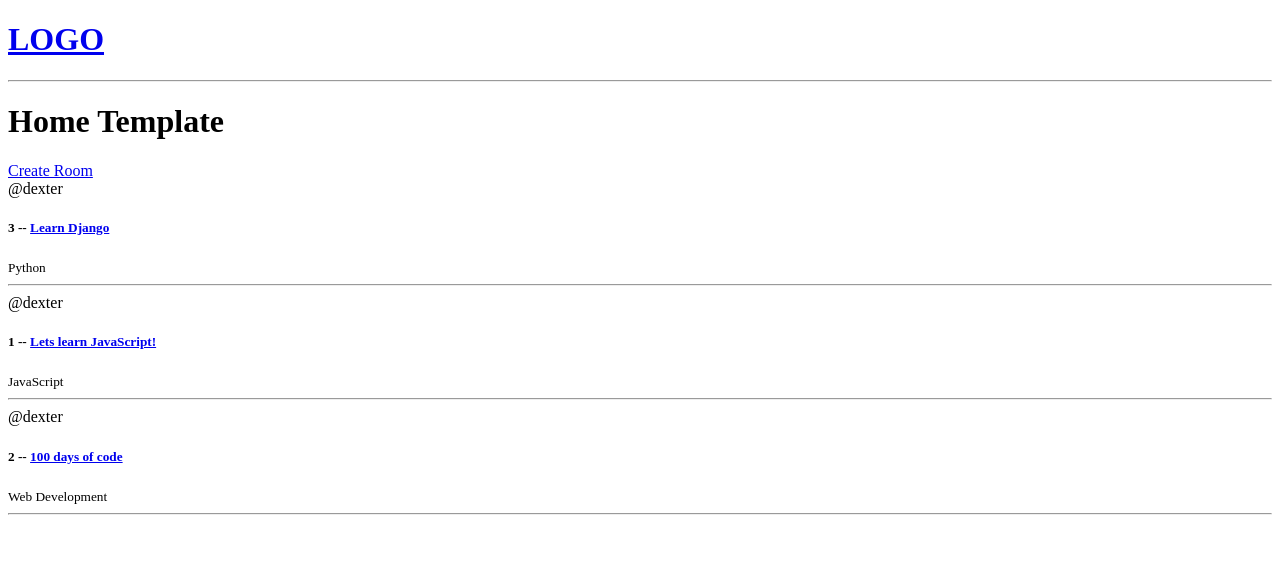
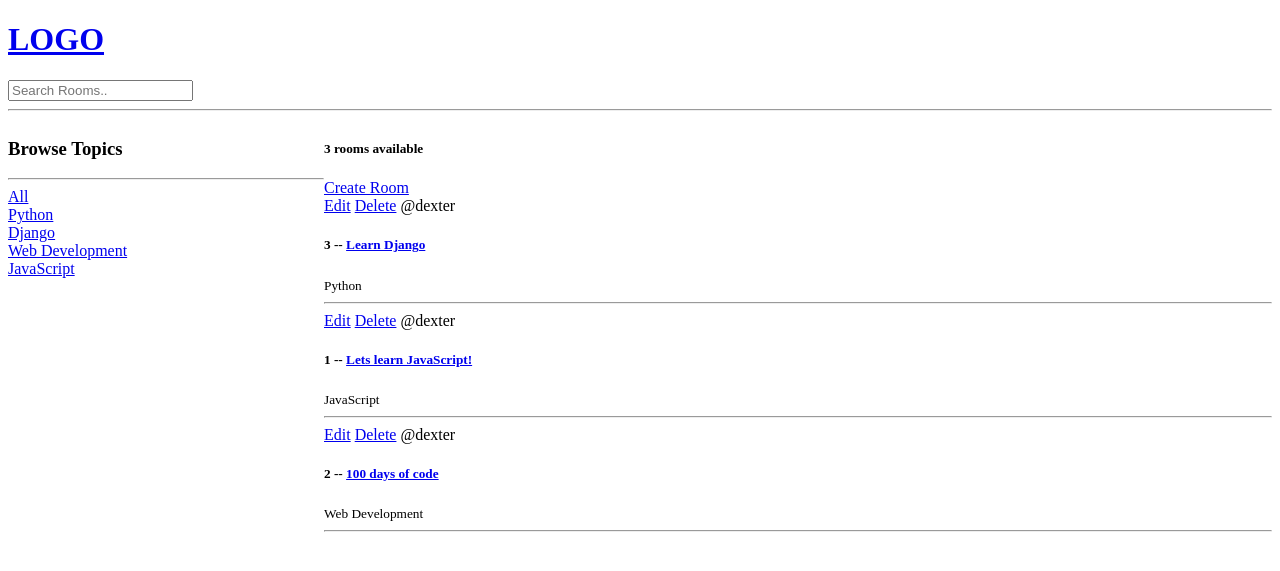
Before and after one commit to atdheoodexter/StudyBud, a Django app: page / in a window 1280 px wide. Shown: the top 571 px of the page. Run offline with Django 5.2, Linux system fonts and the light colour scheme; data comes from the database, SQL or seed files in the repository; both versions use the stored data as it was after the commit.

Commit message:
Add Topics and new templates

```diff
--- a/base/templates/base/home.html
+++ b/base/templates/base/home.html
@@ -2,15 +2,41 @@
 
 {% block content %}
 
-<h1>Home Template</h1>
+<style>
+    .home-container{
+        display: grid;
+        grid-template-columns: 1fr 3fr;
+    }
+</style>
 
-<div>
 
-    <a href="{% url 'create-room' %}">Create Room</a>
+<div class="home-container">
 
     <div>
-        {% for room in rooms %}
+        <h3>Browse Topics</h3>
+        <hr>
+
+        <div>
+            <a href="{% url 'home' %}">All</a>
+        </div>
+
+        {% for topic in topics %}
             <div>
+                <a href="{% url 'home' %}?q={{topic.name}}">{{topic.name}}</a>
+            </div>
+        {% endfor %}
+    </div>
+
+    <div>
+        <h5>{{room_count}} rooms available</h5>
+
+        <a href="{% url 'create-room' %}">Create Room</a>
+
+        <div>
+            {% for room in rooms %}
+            <div>
+                <a href="{% url 'update-room' room.id %}">Edit</a>
+                <a href="{% url 'delete-room' room.id %}">Delete</a>
                 <span>@{{room.host.username}}</span>
                 <h5>{{room.id}} -- <a href="{% url 'room' room.id %}">{{room.name}}</a></h5>
                 <small>{{room.topic.name}}</small>
@@ -18,8 +44,11 @@
             </div>
 
 
-        {% endfor %}
+            {% endfor %}
+        </div>
+
     </div>
+
 </div>
 
 {% endblock content %}
--- a/base/urls.py
+++ b/base/urls.py
@@ -6,4 +6,6 @@ urlpatterns = [
     path('room/<str:pk>', views.room, name="room"),
 
     path('create-room/', views.createRoom, name="create-room"),
+    path('update-room/<str:pk>/', views.updateRoom, name="update-room"),
+    path('delete-room/<str:pk>/', views.deleteRoom, name="delete-room"),
 ]
--- a/base/views.py
+++ b/base/views.py
@@ -1,5 +1,6 @@
 from django.shortcuts import render, redirect
-from .models import Room
+from django.db.models import Q
+from .models import Room, Topic
 from .forms import RoomForm
 
 # Create your views here.
@@ -11,8 +12,17 @@ from .forms import RoomForm
 #]
 
 def home(request):
-    rooms = Room.objects.all()
-    context = {'rooms': rooms}
+    q = request.GET.get('q') if request.GET.get('q') != None else ''
+    rooms = Room.objects.filter(
+        Q(topic__name__icontains=q) |
+        Q(name__icontains=q) |
+        Q(description__icontains=q)
+    )
+
+    topics = Topic.objects.all()
+    room_count = rooms.count()
+
+    context = {'rooms': rooms, 'topics': topics, 'room_count': room_count}
     return render(request, 'base/home.html', context)
 
 
@@ -32,3 +42,23 @@ def createRoom(request):
 
     context = {'form': form}
     return render(request, 'base/room_form.html', context)
+
+def updateRoom(request, pk):
+    room = Room.objects.get(id=pk)
+    form = RoomForm(instance=room)
+
+    if request.method == 'POST':
+        form = RoomForm(request.POST, instance=room)
+        if form.is_valid():
+            form.save()
+            return redirect('home')
+
+    context = {'form': form}
+    return render(request, 'base/room_form.html', context)
+
+def deleteRoom(request, pk):
+    room = Room.objects.get(id=pk)
+    if request.method == 'POST':
+        room.delete()
+        return redirect('home')
+    return render(request, 'base/delete.html', {'obj': room})
--- a/templates/navbar.html
+++ b/templates/navbar.html
@@ -2,4 +2,8 @@
     <h1>LOGO</h1>
 </a>
 
+<form method="GET" action="{% url 'home' %}">
+    <input type="text" name="q" placeholder="Search Rooms.." />
+</form>
+
 <hr>
```
Also changed, not shown: base/templates/base/delete.html (added, +13 -0 lines), db.sqlite3.
